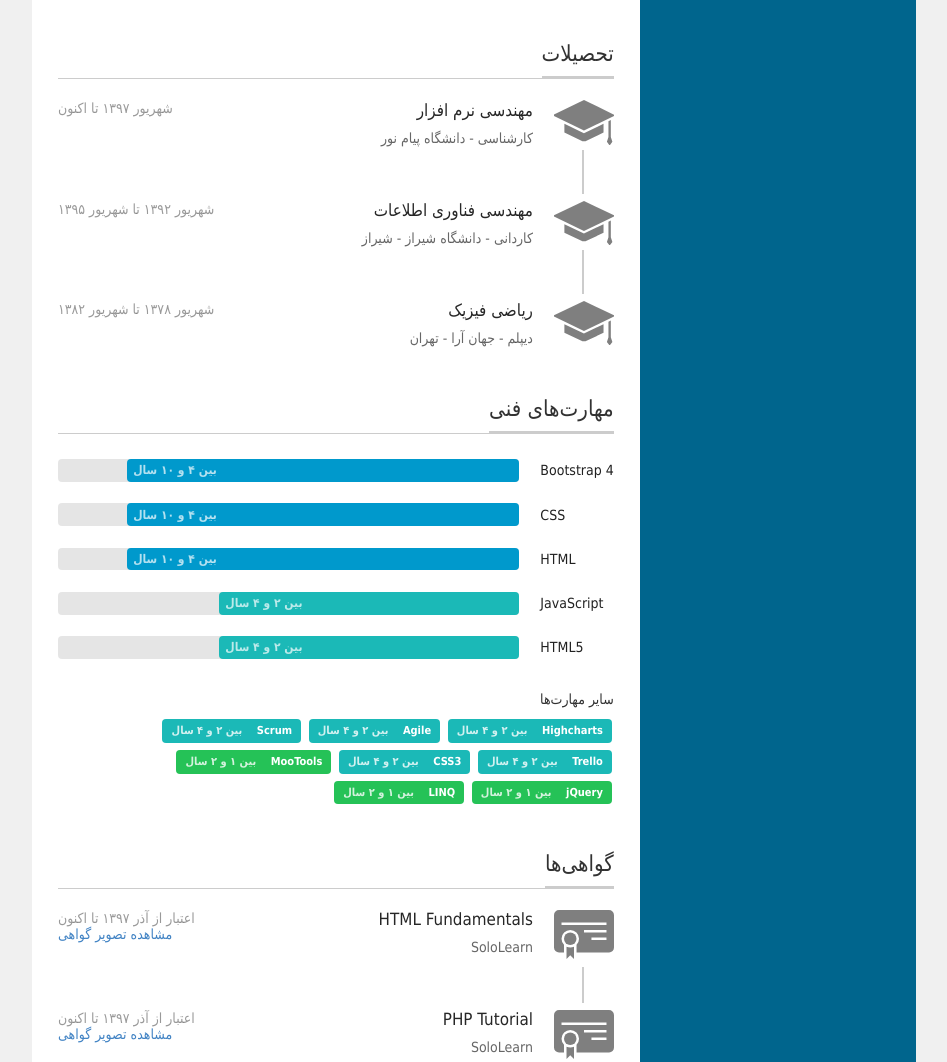
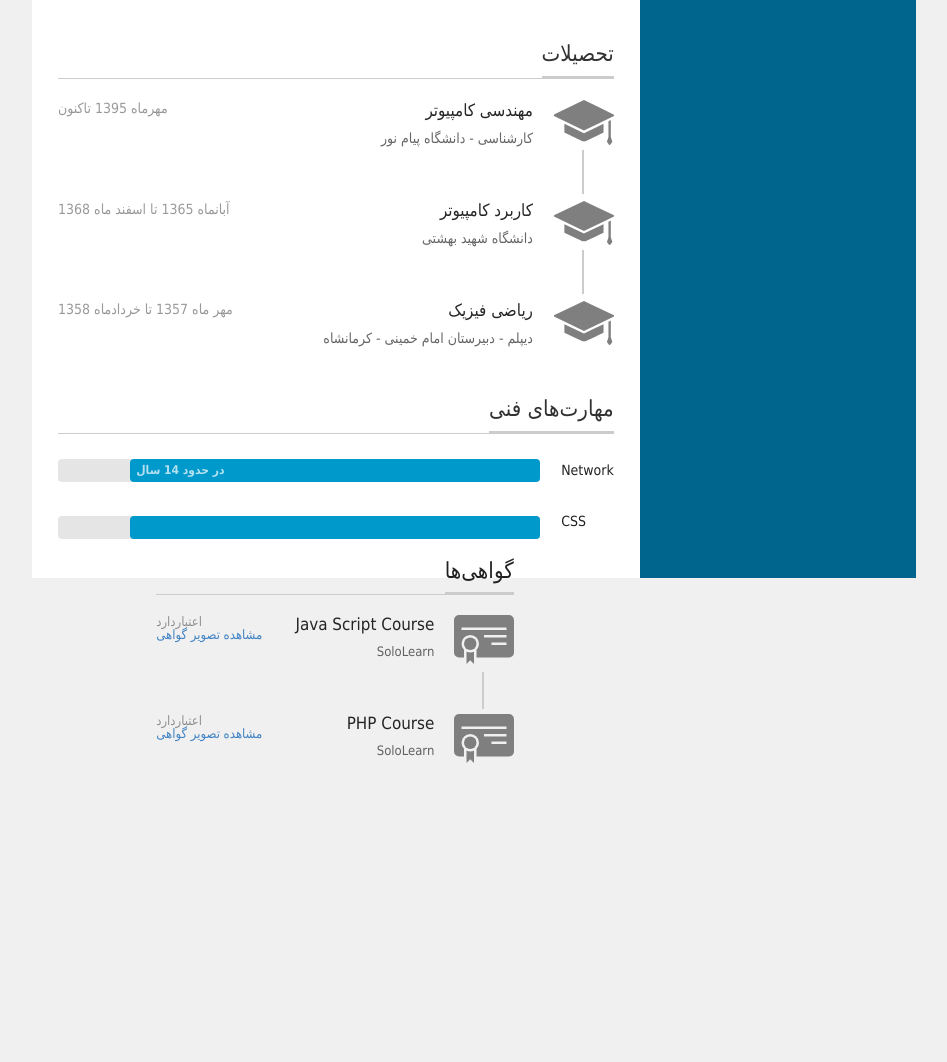
Before and after one commit to shin-shamsi/.github.io, a plain HTML site: page index.html in a window 1280 px wide. Shown: the part 1126-2188 px from the top of the page, without its empty margins (166-1113 px from the left). After the commit the page ends 1889 px from the top, so only its background shows below. Drawn offline with Linux system fonts and the light colour scheme; files whose address does not match are found by name; a web font is replaced by a local one.

Commit message:
Add files via upload

```diff
--- a/index.html
+++ b/index.html
@@ -63,8 +63,8 @@
                             </div>
 
                             <div class="row">
-                                <div class="grow cell">چگونگی همسرگزینی</div>
-                                <div class="cell">همسردار</div>
+                                <div class="grow cell">وضعیت تاهل</div>
+                                <div class="cell">متاهل</div>
                             </div>
 
 
@@ -131,8 +131,7 @@
                     <header id="r-name">
                         <div>
                             <h1>شهریار شمسی</h1>
-                            <h2>کارمند - دانشجو</h2>
-                        </div>
+                            <h2>کارشناس - دانشجو
                     </header>
 
                     <section class="r-section">
@@ -173,7 +172,7 @@
                                          </div>
 
                                     <div class="extra">
-                                        <div class="md-supported r-black">من  به عنوان کارشناس فنی نرم افزار سخت افزار وشبکه  معاونت اموراتصادی وزارت امور اقتصادی و  ادمین  شبکه – ادمین سیستمهای اتوماسیون و کارشناس فنی مشغول به کار هستم و در این سالهای همکاری با این اداره متبوع کلاسهای تخصصی شبکه اس کیو ال و امنیت شبکه و فایروال تخصصی شرکت دوران را گذرانده ام . .  </div>
+                                        <div class="md-supported r-black">من  به عنوان کارشناس فنی نرم افزار سخت افزار وشبکه  معاونت امور اقتصادی وزارت امور اقتصادی و  ادمین  شبکه – ادمین سیستمهای اتوماسیون و کارشناس فنی مشغول به کار هستم و در این سالهای همکاری با این اداره متبوع کلاسهای تخصصی شبکه اس کیو ال و امنیت شبکه و فایروال تخصصی شرکت دوران را گذرانده ام .   </div>
                                     </div>
                                 </div>
                             </div>
@@ -232,9 +231,9 @@
                                     <img alt="" src="edu.svg">
                                 </div>
                                 <div class="content">
-                                    <h2 class="ui w5 header">مهندسی نرم افزار</h2>
+                                    <h2 class="ui w5 header">مهندسی کامپیوتر</h2>
                                     <div class="ui right floated r-grey" style="text-align: left">
-                                        شهریور ۱۳۹۷ تا اکنون
+                                        مهرماه 1395 تاکنون
                                     </div>
                                     <div class="meta">کارشناسی - دانشگاه پیام نور</div>
                                 </div>
@@ -245,11 +244,11 @@
                                     <img alt="" src="edu.svg">
                                 </div>
                                 <div class="content">
-                                    <h2 class="ui w5 header">مهندسی فناوری اطلاعات</h2>
+                                    <h2 class="ui w5 header">کاربرد کامپیوتر</h2>
                                     <div class="ui right floated r-grey" style="text-align: left">
-                                        شهریور ۱۳۹۲ تا شهریور ۱۳۹۵
+                                        آبانماه 1365 تا اسفند ماه 1368
                                     </div>
-                                    <div class="meta">کاردانی - دانشگاه شیراز - شیراز</div>
+                                    <div class="meta">دانشگاه شهید بهشتی </div>
                                 </div>
                             </div>
 
@@ -260,9 +259,9 @@
                                 <div class="content">
                                     <h2 class="ui w5 header">ریاضی فیزیک</h2>
                                     <div class="ui right floated r-grey" style="text-align: left">
-                                        شهریور ۱۳۷۸ تا شهریور ۱۳۸۲
+                                       مهر ماه 1357 تا خردادماه 1358
                                     </div>
-                                    <div class="meta">دیپلم - جهان آرا - تهران</div>
+                                    <div class="meta">دیپلم - دبیرستان امام خمینی - کرمانشاه </div>
                                 </div>
                             </div>
                         </div>
@@ -277,12 +276,12 @@
 
                                 <tr>
                                     <td dir="ltr" style="text-align: left" class="collapsing">
-                                        Bootstrap 4
+                                        Network
                                     </td>
                                     <td>
                                         <div class="ui blue progress" style="margin: 0">
                                             <div class="bar" style="width: 85%;">
-                                                <div class="progress">بین ۴ و ۱۰ سال</div>
+                                                <div class="progress">در حدود 14 سال</div>
                                             </div>
                                         </div>
                                     </td>
@@ -295,8 +294,8 @@
                                     <td>
                                         <div class="ui blue progress" style="margin: 0">
                                             <div class="bar" style="width: 85%;">
-                                                <div class="progress">بین ۴ و ۱۰ سال</div>
-                                            </div>
+                                                <div class="progress"></div>
+                                           <!-- </div>
                                         </div>
                                     </td>
                                 </tr>
@@ -308,7 +307,7 @@
                                     <td>
                                         <div class="ui blue progress" style="margin: 0">
                                             <div class="bar" style="width: 85%;">
-                                                <div class="progress">بین ۴ و ۱۰ سال</div>
+                                                <div class="progress"> شش سال</div>
                                             </div>
                                         </div>
                                     </td>
@@ -321,7 +320,7 @@
                                     <td>
                                         <div class="ui teal progress" style="margin: 0">
                                             <div class="bar" style="width: 65%;">
-                                                <div class="progress">بین ۲ و ۴ سال</div>
+                                                <div class="progress"></div>
                                             </div>
                                         </div>
                                     </td>
@@ -402,7 +401,7 @@
                                 <span class="detail">
                                     بین ۱ و ۲ سال
                                 </span>
-                            </span>
+                            </span>-->
 
                         </p>
                     </section>
@@ -419,14 +418,14 @@
                                 </div>
                                 <div class="content">
                                     <h2 class="ui w5 header">
-                                        <a href="https://www.sololearn.com/Certificate/1014-876479/pdf/" target="_blank" rel="noopener nofollow">
-                                            HTML Fundamentals
+                                        <a href="cert-1024-20259728.jpg" target="_blank" rel="noopener nofollow">
+                                            Java Script Course
                                         </a>
                                     </h2>
                                     <div class="ui right floated r-grey" style="text-align: left">
-                                        اعتبار از آذر ۱۳۹۷ تا اکنون
+                                        اعتباردارد
                                         <br>
-                                        <a href="https://mahdiyazdirad.github.io/images/55099d55cb5444da995f916eefc07c77.png" target="_blank" rel="noopener nofollow">
+                                        <a href="cert-1024-20259728.jpg" target="_blank" rel="noopener nofollow">
                                             مشاهده تصویر گواهی
                                         </a>
                                     </div>
@@ -442,14 +441,14 @@
                                 </div>
                                 <div class="content">
                                     <h2 class="ui w5 header">
-                                        <a href="https://www.sololearn.com/Certificate/1059-876479/pdf/" target="_blank" rel="noopener nofollow">
-                                            PHP Tutorial
+                                        <a href="cert-1059-20259728.jpg" target="_blank" rel="noopener nofollow">
+                                            PHP Course
                                         </a>
                                     </h2>
                                     <div class="ui right floated r-grey" style="text-align: left">
-                                        اعتبار از آذر ۱۳۹۷ تا اکنون
+                                        اعتباردارد
                                         <br>
-                                        <a href="https://mahdiyazdirad.github.io/images/d265e3548c0949f496cbd79f2d6d6c17.png" target="_blank" rel="noopener nofollow">
+										<a href="cert-1059-20259728.jpg  " target="_blank" rel="noopener nofollow">
                                             مشاهده تصویر گواهی
                                         </a>
                                     </div>
@@ -459,7 +458,7 @@
                                 </div>
                             </div>
 
-                            <div class="item">
+                            <!--<div class="item">
                                 <div class="ui tiny image default">
                                     <img alt="" src="gua.svg">
                                 </div>
@@ -715,6 +714,6 @@
                 </div>
             </div>
         </div>
-    </div>
+    </div>-->
 
 </body></html>
```
Also changed, not shown: cert-1024-20259728.jpg (added), cert-1059-20259728.jpg (added).
